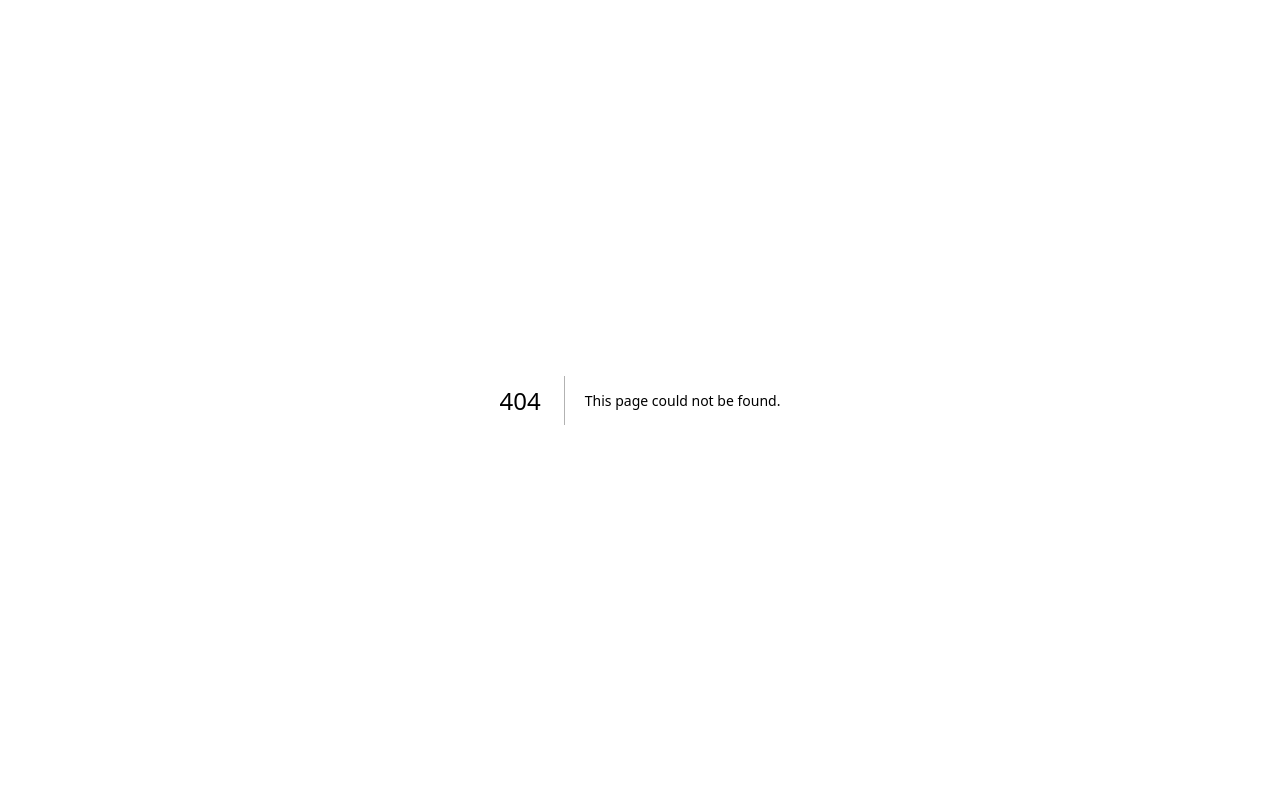
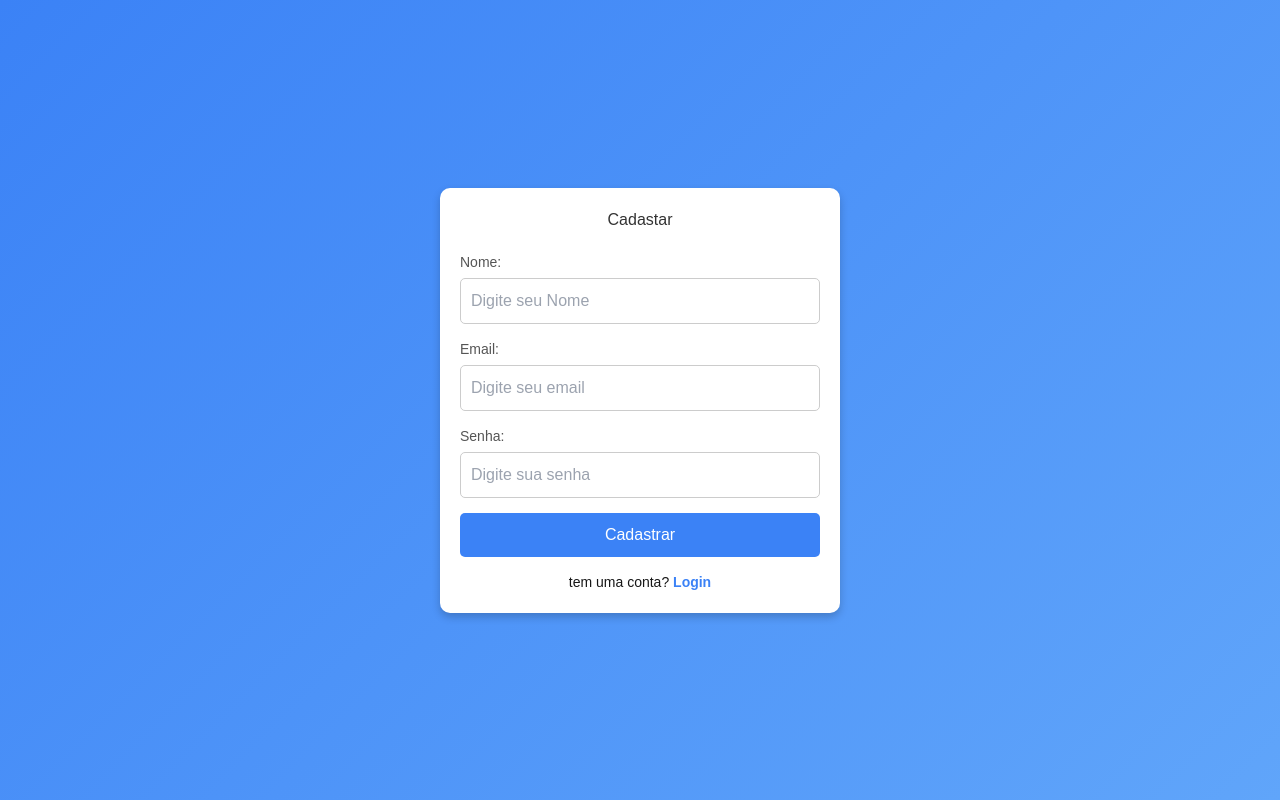
Before and after one commit to Matheus-Henrique-Neves/pi_dengue_fatec_2sem, a Next.js app: page /Cadastro in a window 1280 px wide. Before the commit this address had no page. Built offline with nearby package versions, Linux system fonts and the light colour scheme.

Commit message:
arrumando o cadastro

```diff
--- /dev/null
+++ b/src/app/Cadastro/Cadastro.module.css
@@ -0,0 +1,81 @@
+/* Estilos globais */
+.body {
+  font-family: Arial, sans-serif;
+  margin: 0;
+  padding: 0;
+  display: flex;
+  justify-content: center;
+  align-items: center;
+  height: 100vh;
+  background: linear-gradient(135deg, #3b82f6, #60a5fa);
+}
+.container {
+  width: 100%;
+  max-width: 400px;
+  padding: 20px;
+  box-shadow: 0 4px 8px rgba(0, 0, 0, 0.2);
+  background-color: #ffffff;
+  border-radius: 10px;
+  margin: 0 auto;
+}
+
+.cadastroForm {
+  display: flex;
+  flex-direction: column;
+}
+
+.title {
+  margin-bottom: 20px;
+  text-align: center;
+  color: #333;
+}
+
+.inputGroup {
+  margin-bottom: 15px;
+}
+
+.label {
+  display: block;
+  font-size: 14px;
+  margin-bottom: 5px;
+  color: #555;
+}
+
+.input {
+  width: 100%;
+  padding: 10px;
+  border: 1px solid #ccc;
+  border-radius: 5px;
+  font-size: 16px;
+}
+
+.button { /* Adicionando uma classe para o botão */
+  padding: 10px;
+  border: none;
+  border-radius: 5px;
+  background-color: #3b82f6;
+  color: #fff;
+  font-size: 16px;
+  cursor: pointer;
+  transition: background-color 0.3s ease;
+}
+
+.button:hover {
+  background-color: #2563eb;
+}
+
+.signupText {
+  margin-top: 15px;
+  text-align: center;
+  font-size: 14px;
+}
+
+.link {
+  color: #3b82f6;
+  text-decoration: none;
+  font-weight: bold;
+}
+
+.link:hover {
+  text-decoration: underline;
+}
--- /dev/null
+++ b/src/app/Cadastro/page.tsx
@@ -0,0 +1,61 @@
+import React from 'react';
+import styles from "./Cadastro.module.css";
+
+const cadastro = () => {
+  return (
+    <body className={styles.body}>
+      <div className={styles.container}>
+        <form className={styles.cadastroForm}>
+          <h2 className={styles.title}>Cadastar</h2>
+          <div className={styles.inputGroup}>
+            <label htmlFor="Nome" className={styles.label}>
+              Nome:
+            </label>
+            <input
+              type="text"
+              id="Nome"
+              name="Nome"
+              placeholder="Digite seu Nome"
+              className={styles.input}
+              required
+            />
+          </div>
+          <div className={styles.inputGroup}>
+            <label htmlFor="email" className={styles.label}>
+              Email:
+            </label>
+            <input
+              type="email"
+              id="email"
+              name="email"
+              placeholder="Digite seu email"
+              className={styles.input}
+              required
+            />
+          </div>
+          <div className={styles.inputGroup}>
+            <label htmlFor="password" className={styles.label}>
+              Senha:
+            </label>
+            <input
+              type="password"
+              id="password"
+              name="password"
+              placeholder="Digite sua senha"
+              className={styles.input}
+              required
+            />
+          </div>
+          <button type="submit" className={styles.button}>
+            Cadastrar
+          </button>
+          <p className={styles.signupText}>
+            tem uma conta? <a href="#" className={styles.link}>Login</a>
+          </p>
+        </form>
+      </div>
+    </body>
+  );
+};
+
+export default cadastro;
--- a/src/app/Login/page.tsx
+++ b/src/app/Login/page.tsx
@@ -1,7 +1,7 @@
 import React from 'react';
 import styles from "./Login.module.css";
 
-const Login = () => {
+const Login  = () => {
   return (
     <body className={styles.body}>
     <div className={styles.container}>
```
